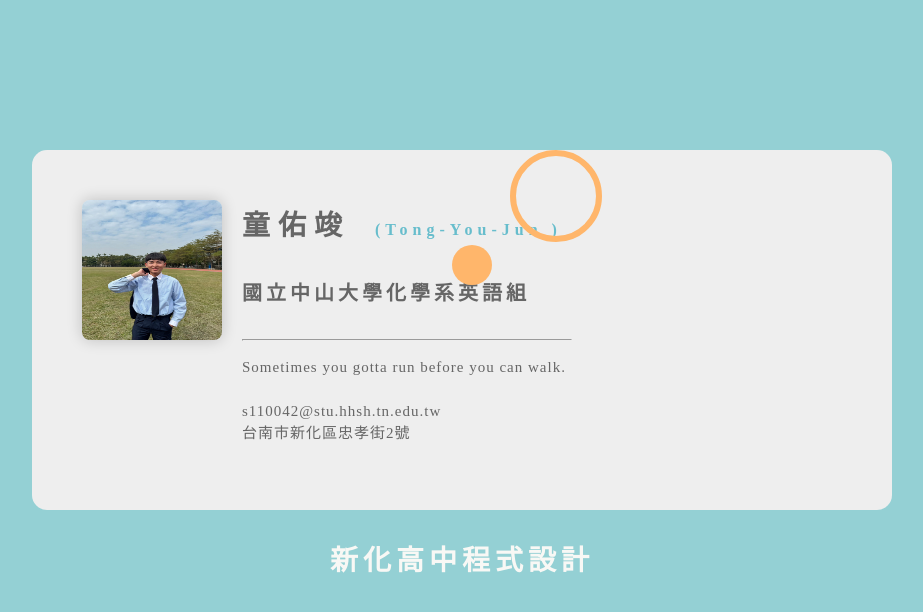
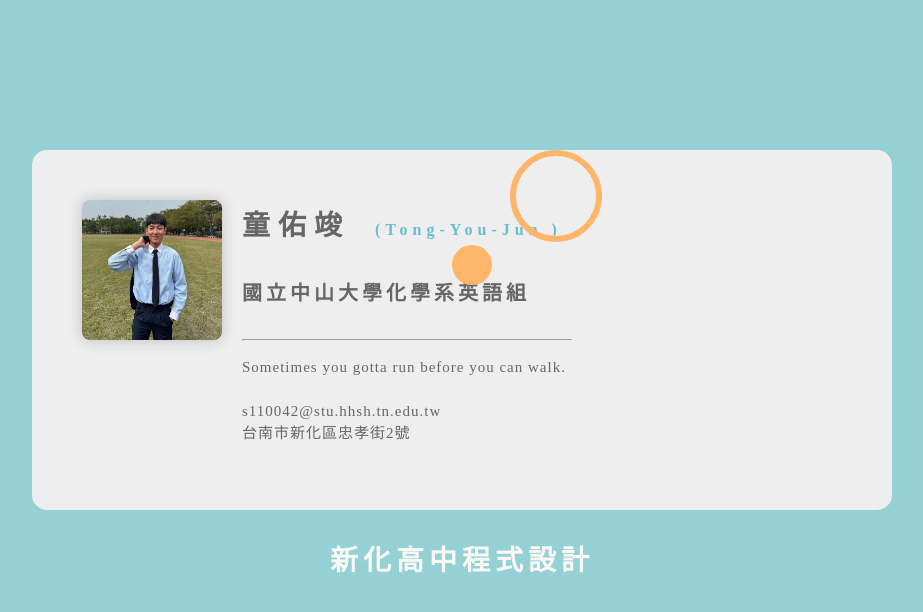
Before and after one commit to tong1042/tong1042.github.io, a plain HTML site: page index.html in a window 1280 px wide. Shown: the whole page, without its empty margins (178-1101 px from the left). Drawn offline with Linux system fonts and the light colour scheme.

Commit message:
Update index.html

```diff
--- a/index.html
+++ b/index.html
@@ -13,7 +13,7 @@
 <body>
     <!-- 名片區塊-->
   <div class="namecard">
-  <img src="img\IMG_1239.JPG" />
+  <img src="img\3.JPG" />
     <!--  名片右邊文字區塊-->
   <div class="right">
     <h2>童佑竣
```
